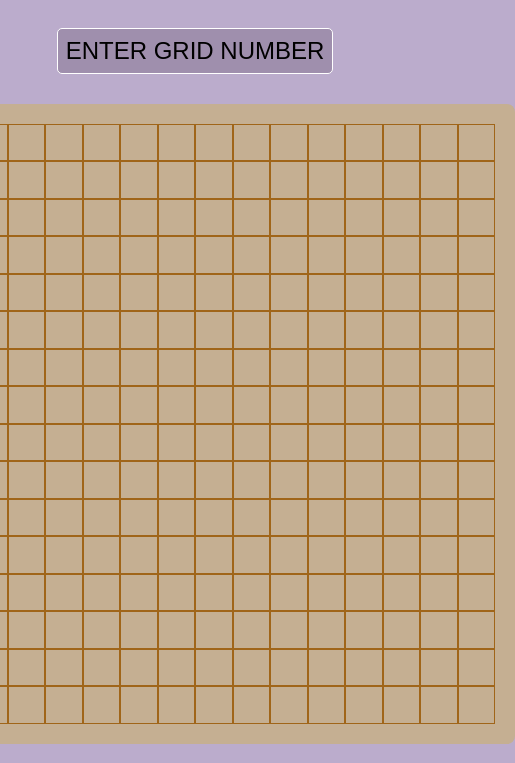
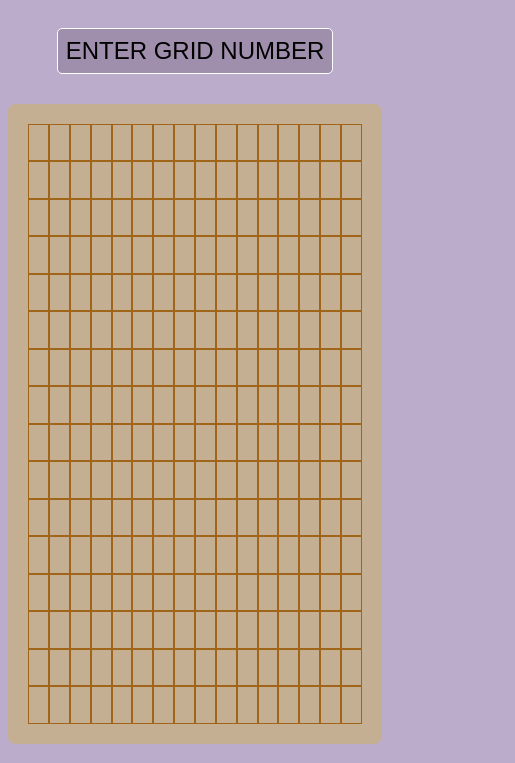
Before and after one commit to denoti/etch-a-sketch, a plain HTML site: page index.html in a window 390 px wide. Shown: the part 81-844 px from the top of the page, 515 px wide, since content can reach past the window. Drawn offline with Linux system fonts and the light colour scheme.

Commit message:
Added media query to handle responsiveness

```diff
--- a/styles.css
+++ b/styles.css
@@ -37,3 +37,14 @@ button {
 button:hover {
   transform: scale(0.95);
 }
+
+
+@media screen and (max-width: 650px) {
+  body {
+    margin: 0 auto;
+    width: 95vw;
+  }
+  .container {
+    width: 90%;
+  }
+}
```
